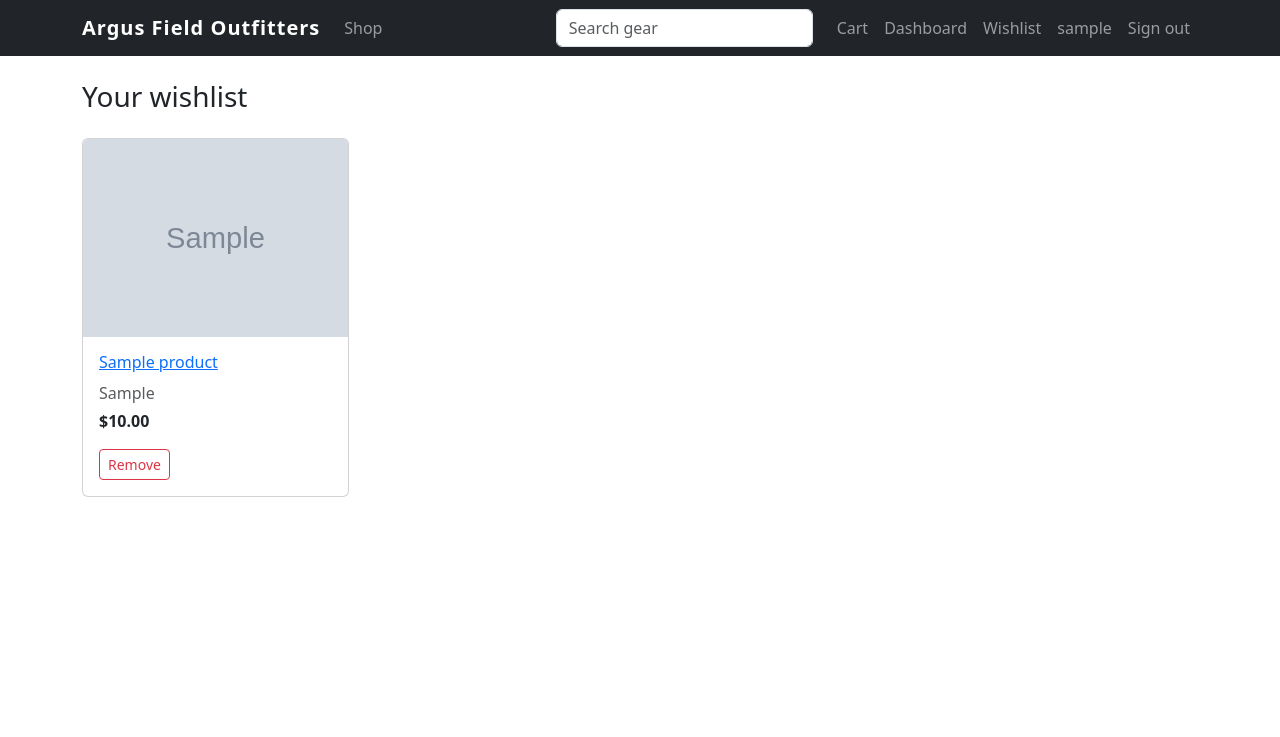
After one commit to retryoos/argus-field-outfitters, a Django app: page /wishlist/ in a window 1280 px wide. The commit adds this page. Shown: the top 737 px of the page. Run offline with Django 5.2, Linux system fonts and the light colour scheme; a user stored in the database is signed in; tables that the repository leaves empty hold one stand-in row (values such as "Sample post"); grey boxes marked "Sample" are stand-in pictures.

Commit message:
Add wishlist

```diff
--- a/catalog/models.py
+++ b/catalog/models.py
@@ -101,3 +101,16 @@ class Rating(models.Model):
 
     def __str__(self):
         return f'{self.stars} stars for {self.product.name}'
+
+
+class WishlistItem(models.Model):
+    user = models.ForeignKey(User, on_delete=models.CASCADE, related_name='wishlist_items')
+    product = models.ForeignKey(Product, on_delete=models.CASCADE, related_name='wishlisted_by')
+    added_at = models.DateTimeField(auto_now_add=True)
+
+    class Meta:
+        unique_together = [['user', 'product']]
+        ordering = ['-added_at']
+
+    def __str__(self):
+        return f'{self.product.name} for {self.user.username}'
--- /dev/null
+++ b/catalog/templates/catalog/wishlist.html
@@ -0,0 +1,33 @@
+{% extends "base.html" %}
+
+{% block title %}Your wishlist{% endblock %}
+
+{% block content %}
+<h1 class="h3 mb-4">Your wishlist</h1>
+
+{% if items %}
+    <div class="row g-3">
+        {% for item in items %}
+            <div class="col-6 col-md-4 col-lg-3">
+                <div class="card h-100">
+                    {% if item.product.image %}
+                        <img src="{{ item.product.image.url }}" class="card-img-top" alt="{{ item.product.name }}">
+                    {% endif %}
+                    <div class="card-body">
+                        <h2 class="h6 card-title"><a href="{% url 'catalog:product_detail' item.product.pk %}">{{ item.product.name }}</a></h2>
+                        <p class="card-text text-muted mb-1">{{ item.product.brand }}</p>
+                        <p class="card-text fw-semibold">${{ item.product.price }}</p>
+                        <form method="post" action="{% url 'catalog:wishlist_toggle' item.product.pk %}">
+                            {% csrf_token %}
+                            <input type="hidden" name="next" value="{% url 'catalog:wishlist' %}">
+                            <button type="submit" class="btn btn-sm btn-outline-danger">Remove</button>
+                        </form>
+                    </div>
+                </div>
+            </div>
+        {% endfor %}
+    </div>
+{% else %}
+    <p>Your wishlist is empty. <a href="{% url 'catalog:product_list' %}">Browse the gear</a>.</p>
+{% endif %}
+{% endblock %}
--- a/catalog/urls.py
+++ b/catalog/urls.py
@@ -19,4 +19,6 @@ urlpatterns = [
     path('checkout/cancel/', views.checkout_cancel, name='checkout_cancel'),
     path('order/<int:pk>/', views.order_confirmation, name='order_confirmation'),
     path('rate/<int:pk>/', views.rate, name='rate'),
+    path('wishlist/', views.wishlist, name='wishlist'),
+    path('wishlist/toggle/<int:pk>/', views.wishlist_toggle, name='wishlist_toggle'),
 ]
--- a/catalog/views.py
+++ b/catalog/views.py
@@ -10,7 +10,7 @@ from django.views.decorators.http import require_POST
 
 from .cart import Cart
 from .forms import CheckoutForm, ProductFilterForm, RatingForm
-from .models import Category, Order, OrderItem, Product, Rating, Subcategory
+from .models import Category, Order, OrderItem, Product, Rating, Subcategory, WishlistItem
 
 
 def index(request):
@@ -81,12 +81,17 @@ def product_detail(request, pk):
         ).exclude(pk=product.pk).order_by('-created_at')[:4]
     reviews = product.ratings.select_related('user')
     average = product.ratings.aggregate(average=Avg('stars'))['average']
+    in_wishlist = (
+        request.user.is_authenticated
+        and WishlistItem.objects.filter(user=request.user, product=product).exists()
+    )
     return render(request, 'catalog/product_detail.html', {
         'product': product,
         'related_products': related,
         'reviews': reviews,
         'average': round(average, 1) if average is not None else 0,
         'rating_count': reviews.count(),
+        'in_wishlist': in_wishlist,
     })
 
 
@@ -258,3 +263,19 @@ def rate(request, pk):
         'average': round(average, 1) if average is not None else 0,
         'count': product.ratings.count(),
     })
+
+
+@login_required
+def wishlist(request):
+    items = request.user.wishlist_items.select_related('product')
+    return render(request, 'catalog/wishlist.html', {'items': items})
+
+
+@login_required
+@require_POST
+def wishlist_toggle(request, pk):
+    product = get_object_or_404(Product, pk=pk)
+    item, created = WishlistItem.objects.get_or_create(user=request.user, product=product)
+    if not created:
+        item.delete()
+    return redirect(request.POST.get('next') or 'catalog:wishlist')
--- a/templates/base.html
+++ b/templates/base.html
@@ -30,6 +30,7 @@
                     </li>
                     {% if user.is_authenticated %}
                         <li class="nav-item"><a class="nav-link" href="{% url 'accounts:dashboard' %}">Dashboard</a></li>
+                        <li class="nav-item"><a class="nav-link" href="{% url 'catalog:wishlist' %}">Wishlist</a></li>
                         <li class="nav-item"><a class="nav-link" href="{% url 'accounts:profile' %}">{{ user.username }}</a></li>
                         <li class="nav-item">
                             <form method="post" action="{% url 'logout' %}" class="d-inline">
```
Also changed, not shown: catalog/admin.py (+7 -1 lines), catalog/templates/catalog/product_detail.html (+9 -0 lines), catalog/migrations/0005_wishlistitem.py (added).
